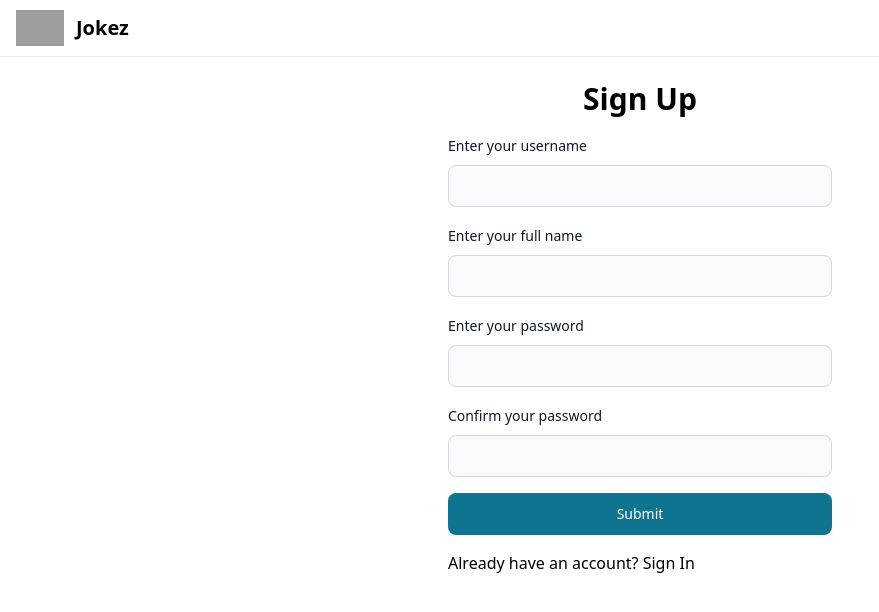
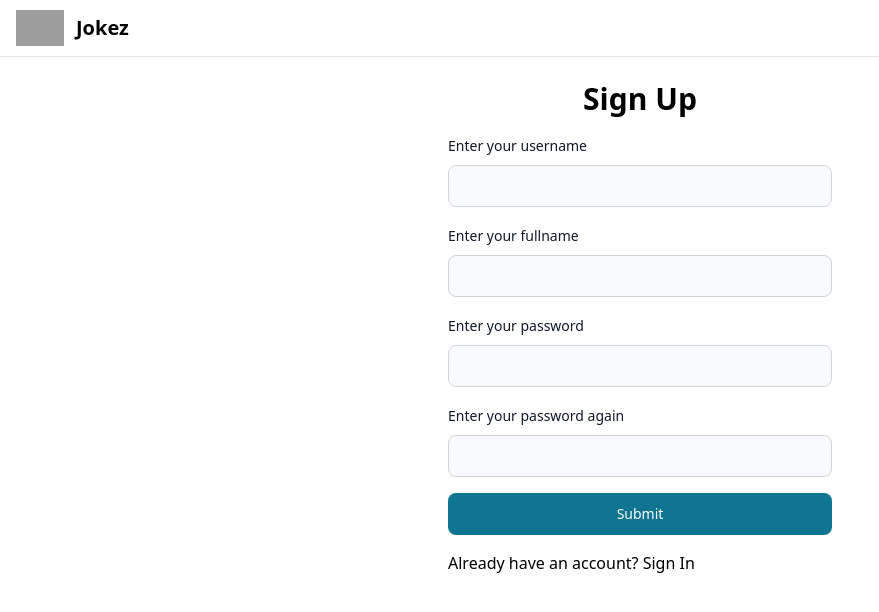
Before and after one commit to SamsonEshipillahPasili/jokez-frontend, a React (Create React App) app: page /sign_up in a window 1280 px wide. Shown: the top 612 px of the page, without its empty margins (0-879 px from the left). Built offline with nearby package versions, Linux system fonts and the light colour scheme; grey boxes are pictures that could not be loaded.

Commit message:
Added validation to the sign up form

```diff
--- a/package.json
+++ b/package.json
@@ -23,7 +23,8 @@
     "react-scripts": "5.0.1",
     "sort-by": "^1.2.0",
     "typescript": "^4.9.3",
-    "web-vitals": "^2.1.4"
+    "web-vitals": "^2.1.4",
+    "yup": "^0.32.11"
   },
   "scripts": {
     "start": "react-scripts start",
--- a/src/views/SignUpView.tsx
+++ b/src/views/SignUpView.tsx
@@ -1,69 +1,84 @@
 import { Button, Label, TextInput } from "flowbite-react";
 import PlainNavigationBar from "./PlainNavigationBar";
-import {Link} from "react-router-dom";
+import { Link } from "react-router-dom";
+import { Formik, Form, useField } from "formik";
+import * as Yup from 'yup';
+
+interface SignUpData {
+    username: string
+    fullname: string
+    password1: string
+    password2: string
+}
+
+const initialData: SignUpData = {
+    username: '', fullname: '', password1: '', password2: ''
+}
+
+const validationSchema = Yup.object({
+    username: Yup.string()
+        .min(5, 'Username cannot be less than 5 characters')
+        .max(10, 'Username cannot be more than 10 characters')
+        .required('Username is required'),
+    fullname: Yup.string()
+        .required('Fullname is required')
+        .min(2, 'Fullname should be 2 characters or more')
+        .max(255, 'Fullname cannot exceed 255 characters'),
+    password1: Yup.string()
+        .required('Password is required')
+        .min(8, 'Password should be 8 characters or more')
+        .max(15, 'Password cannot exceed 15 characters'),
+    password2: Yup.string()
+        .required('This field is required')
+        .oneOf([Yup.ref('password1')], 'Passwords do not match')
+});
+
+function AuthFormTextField({ label, ...props }: any) {
+    const [fieldProps, metadata] = useField(props);
+    return (
+        <div className="space-y-2">
+            <Label
+                htmlFor={props.name}
+                value={label}
+            />
+            <TextInput {...props} {...fieldProps} />
+            {metadata.error && metadata.touched ?  (<small className="text-red-600">{metadata.error}</small>) : null}
+        </div>
+    );
+}
 
 function SignUpView() {
+    function onSubmit(values: any, {setSubmitting}: any) {
+        setTimeout(() => {
+            console.log(values);
+            alert(JSON.stringify(values, null, 2));
+            setSubmitting(false);
+        }, 3000);
+    }
+
     return (
         <>
             <PlainNavigationBar />
             <div className="w-full px-3 mt-6 md:px-0 md:w-96 md:mx-auto">
-        <form className="flex flex-col gap-4">
+                <Formik
+                    initialValues={initialData}
+                    onSubmit={onSubmit}
+                    validationSchema={validationSchema}
+                    >
+                    <Form className="flex flex-col gap-4">
                         <h2 className="text-3xl font-bold text-center">Sign Up</h2>
-            <div>
-                <div className="mb-2 block">
-                    <Label
-                        htmlFor="username"
-                        value="Enter your username"
-                    />
-                </div>
-                <TextInput
-                    id="username"
-                    type="text"
-                />
-            </div>
-            <div>
-                <div className="mb-2 block">
-                    <Label
-                        htmlFor="fullname"
-                        value="Enter your full name"
-                    />
-                </div>
-                <TextInput
-                    id="fullname"
-                    type="text"
-                />
-            </div>
-            <div>
-                <div className="mb-2 block">
-                    <Label
-                        htmlFor="password1"
-                        value="Enter your password"
-                    />
-                </div>
-                <TextInput
-                    id="password1"
-                    type="password"
-                />
-            </div>
-            <div>
-                <div className="mb-2 block">
-                    <Label
-                        htmlFor="password2"
-                        value="Confirm your password"
-                    />
-                </div>
-                <TextInput
-                    id="password2"
-                    type="text"
-                />
-            </div>
+                        <AuthFormTextField name='username' type='text' label='Enter your username' />
+                        <AuthFormTextField name='fullname' type='text' label='Enter your fullname' />
+                        <AuthFormTextField name='password1' type='password' label='Enter your password' />
+                        <AuthFormTextField name='password2' type='password' label='Enter your password again' />
                         <Button type="submit">
                             Submit
                         </Button>
                         <div>
                             <p>Already have an account? <Link to='/sign_in'>Sign In</Link></p>
                         </div>
-        </form>
+                    </Form>
+                </Formik>
             </div>
         </>
     );
```
Also changed, not shown: 1 other file (tests, documents, lock files or other folders). Lines whose indentation alone changed are shown as unchanged.
